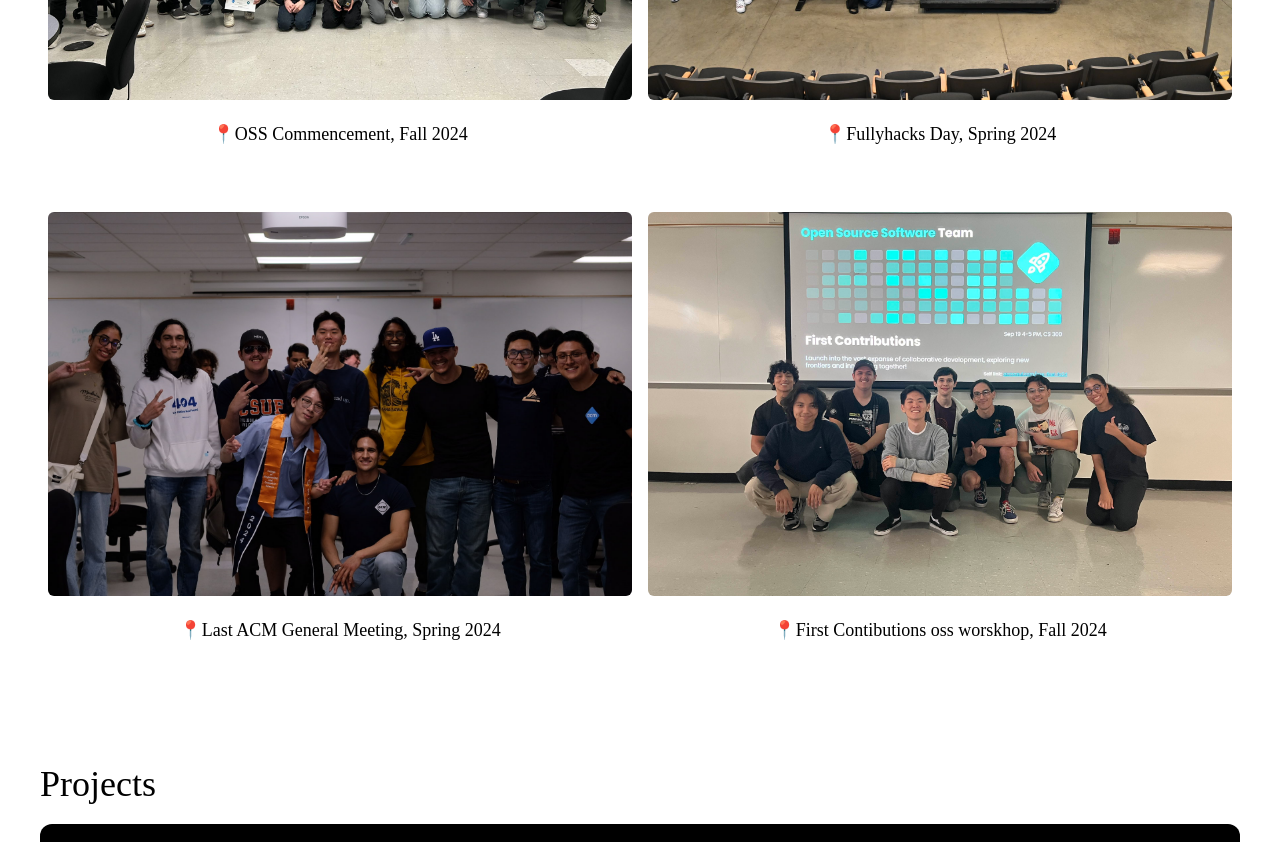
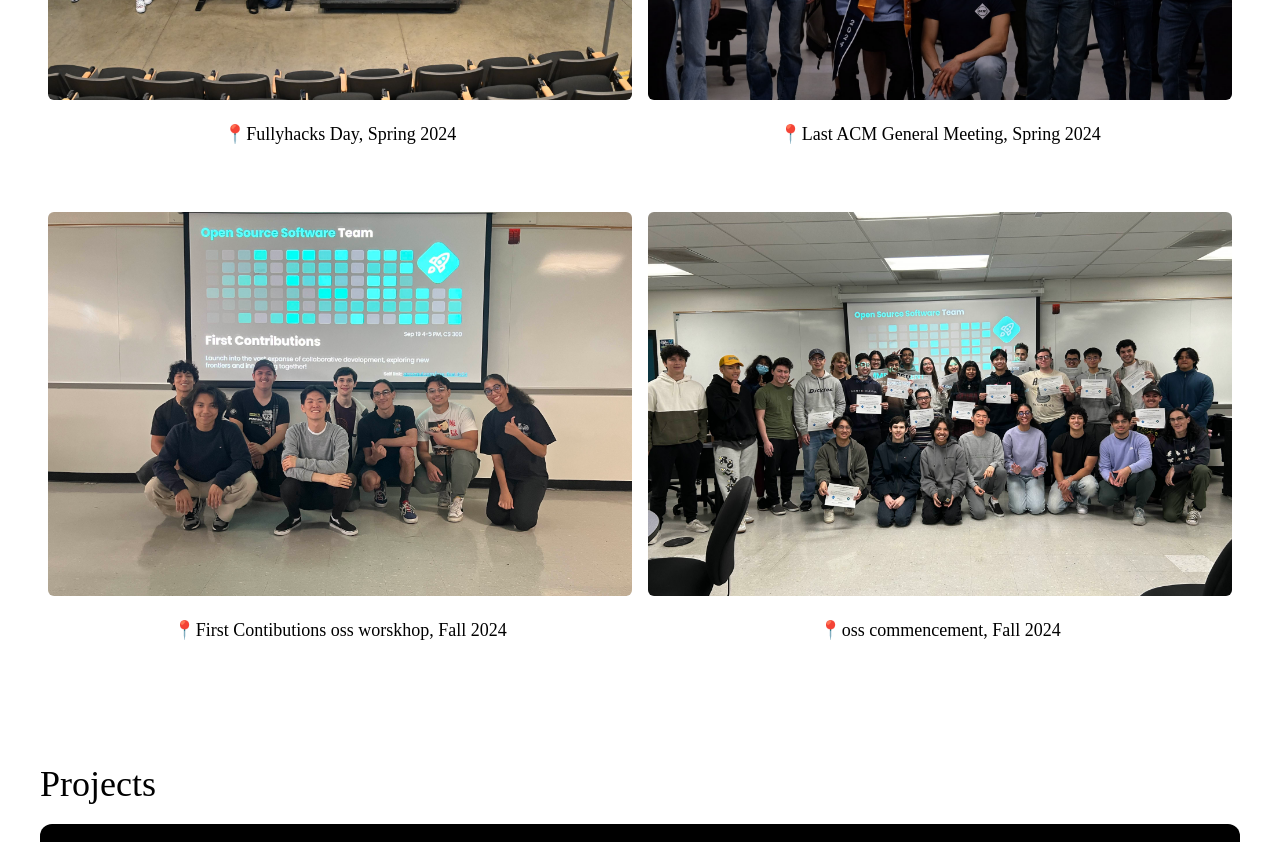
Before and after one commit to 26samaahmed/portfolio, a SvelteKit app: page /coding-portfolio in a window 1280 px wide. Shown: the part 1000-1842 px from the top of the page. Built offline with nearby package versions, Linux system fonts and the light colour scheme; a web font is replaced by a local one.

Commit message:
reorder college highlights

```diff
--- a/src/routes/coding-portfolio/+page.svelte
+++ b/src/routes/coding-portfolio/+page.svelte
@@ -23,10 +23,10 @@
   ]
 
   let college_highlights = [
-    {img: college_highlight12, title: 'OSS Commencement', info: '📍OSS Commencement, Fall 2024'},
     {img: college_highlight3, title: 'FullyHacks Design Officer', info: '📍Fullyhacks Day, Spring 2024'},
     {img: college_highlight5, title: 'ACM CSUF Design Officer', info: '📍Last ACM General Meeting, Spring 2024'},
-    {img: college_highlight9, title: 'Open Source Software Co-Team Lead/Webmaster', info: '📍First Contibutions oss worskhop, Fall 2024'}
+    {img: college_highlight9, title: 'Open Source Software Co-Team Lead/Webmaster', info: '📍First Contibutions oss worskhop, Fall 2024'},
+    {img: college_highlight12, title: 'OSS Commencement', info: '📍oss commencement, Fall 2024'},
   ]
 </script>
 
```
